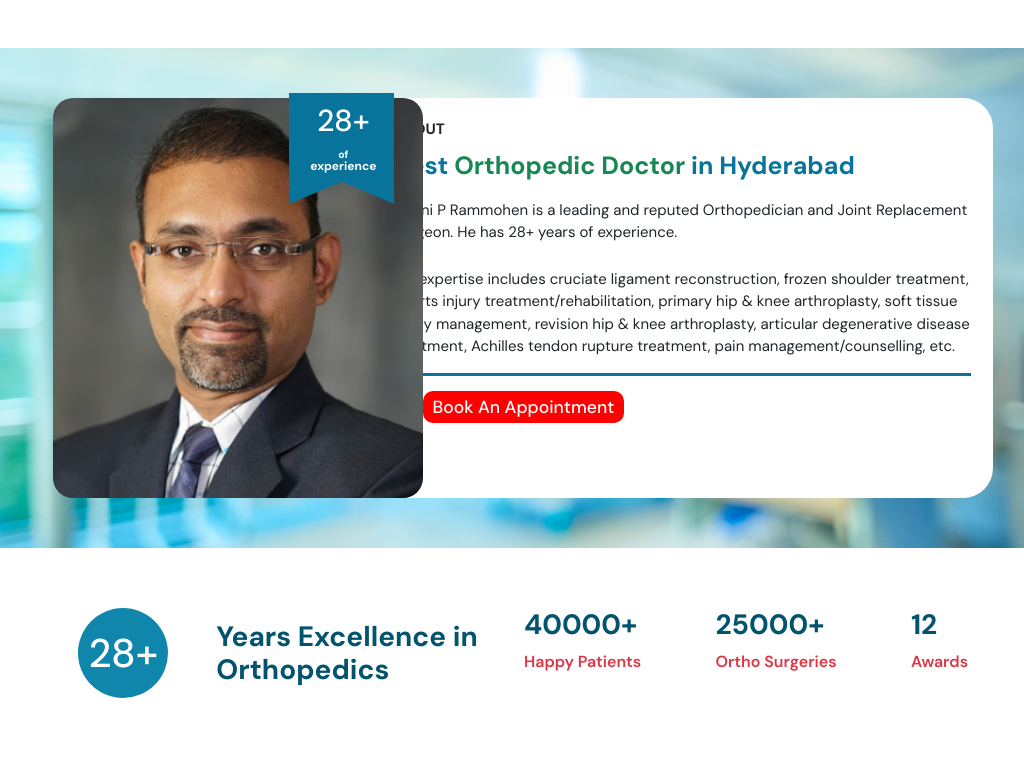
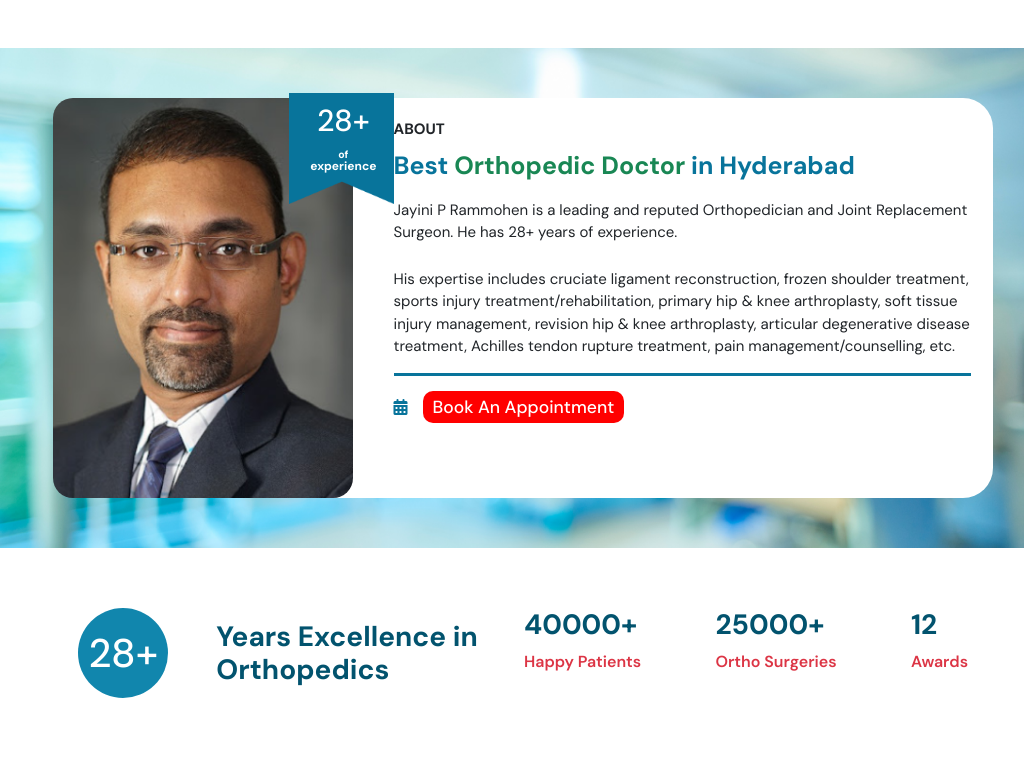
Before and after one commit to snaptics11/Dr.Jayini, a React (Create React App) app: page / in a window 1024 px wide. Shown: the part 1071-1840 px from the top of the page. Built offline with nearby package versions, Linux system fonts and the light colour scheme; grey boxes are pictures that could not be loaded.

Commit message:
updated responsiveness

```diff
--- a/src/components/style.css
+++ b/src/components/style.css
@@ -653,8 +653,14 @@ a {
   left: 10px;
 }
 /* media queries */
-
-
+.col-md-11.col-lg-11.col-xl-9.mx-auto {
+  max-width: 1150px;
+  margin: auto;
+}
+.orthoneeds-parent-sub.py-5,.homepageOurLocationsSection.py-5,.footer-sub-parent{
+  max-width: 1500px;
+  margin: auto;
+}
 @media screen and (max-width: 576px) {
   .QuickLinksParent{
     width: 100% !important;
@@ -1423,6 +1429,9 @@ a {
 }
 }
 @media screen and (min-width: 992px) and (max-width: 1199px) {
+  .excellence-image {
+    height: 400px;
+    width: 101%;}
   .footer-content1 p, .footer-content1 a, .footer-links a {
     font-weight: 600;
     font-size: 13px;
```
